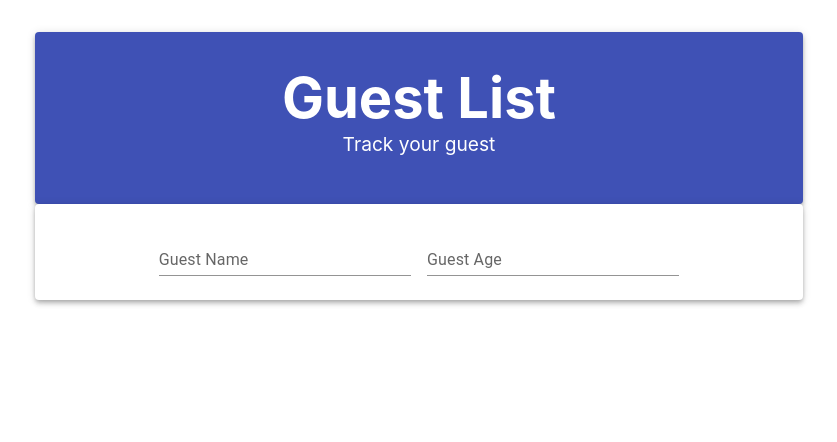
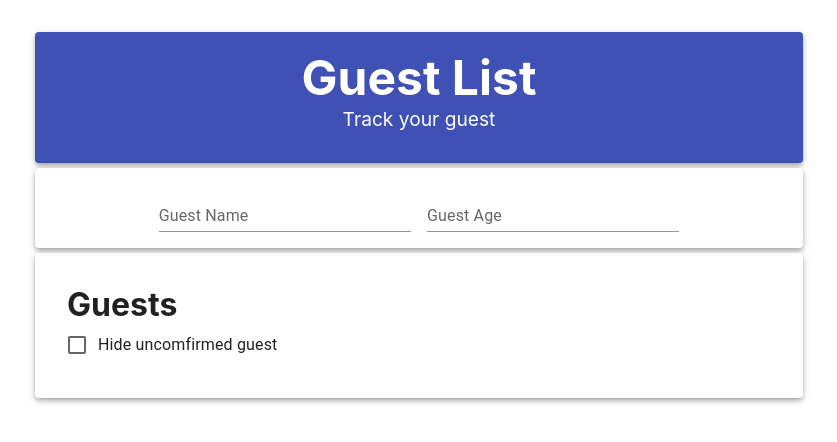
Before and after one commit to othernima08/project-commsult, a React (Create React App) app: page / in a window 1280 px wide. Shown: the top 442 px of the page, without its empty margins (221-1058 px from the left). Built offline with nearby package versions, Linux system fonts and the light colour scheme.

Commit message:
membuat paper content

```diff
--- a/src/App.css
+++ b/src/App.css
@@ -1,17 +1,17 @@
 .App {
-  text-align: center;
   margin-left: 20%;
   margin-right: 20%;
 }
 
 .Main-paper {
+  text-align: center;
   margin-top: 2rem;
-  padding-top: 2rem;
-  padding-bottom: 3rem;
+  padding-top: 1rem;
+  padding-bottom: 2rem;
 }
 
 .App-title {
-  font-size: 3.5rem;
+  font-size: 3rem;
   font-weight: bold;
   color: white;
 }
@@ -22,8 +22,20 @@
 }
 
 .Input-paper {
-  padding-top: 1rem;
-  padding-bottom: 1rem;
+  text-align: center;
+  margin-top: 5px;
+  padding-top: 0.5rem;
+  padding-bottom: 0.5rem;
+}
+
+.Content-paper {
+  margin-top: 5px;
+  padding: 2rem;
+}
+
+#guests-text {
+  margin-top: 0rem;
+  margin-bottom: 0rem;
 }
 
 .App-logo {
--- a/src/App.js
+++ b/src/App.js
@@ -3,6 +3,9 @@ import Paper from "@mui/material/Paper";
 import Grid from "@mui/material/Grid";
 import TextField from "@mui/material/TextField";
 import Box from "@mui/material/Box";
+import FormGroup from '@mui/material/FormGroup';
+import FormControlLabel from '@mui/material/FormControlLabel';
+import Checkbox from "@mui/material/Checkbox";
 
 function App() {
   return (
@@ -24,9 +27,25 @@ function App() {
           noValidate
           autoComplete="off"
         >
-          <TextField id="standard-basic" label="Guest Name" variant="standard" />
+          <TextField
+            id="standard-basic"
+            label="Guest Name"
+            variant="standard"
+          />
           <TextField id="standard-basic" label="Guest Age" variant="standard" />
         </Box>
+      </Paper>
+
+      <Paper className="Content-paper" elevation={4}>
+        <div className="content">
+          <h1 id="guests-text">Guests</h1>
+          <FormGroup>
+            <FormControlLabel
+              control={<Checkbox />}
+              label="Hide uncomfirmed guest"
+            />
+          </FormGroup>
+        </div>
       </Paper>
     </div>
   );
```
